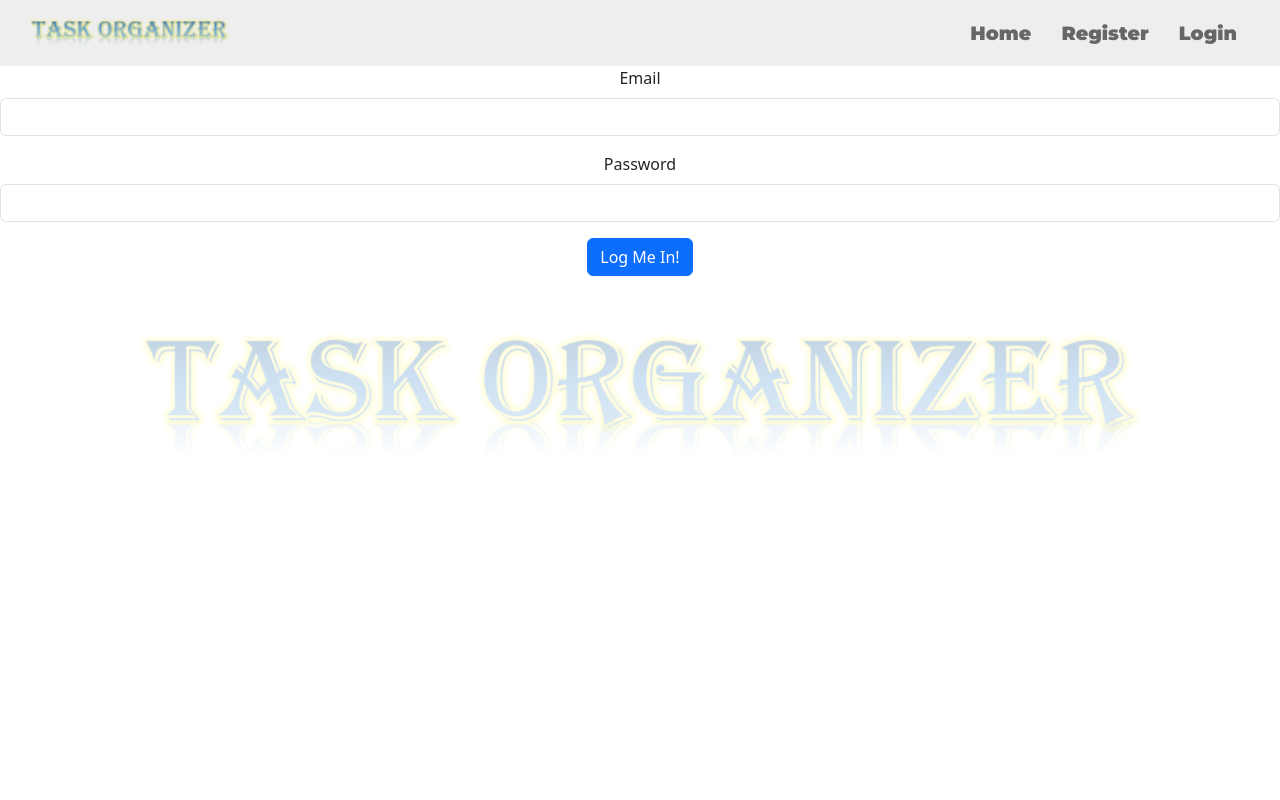
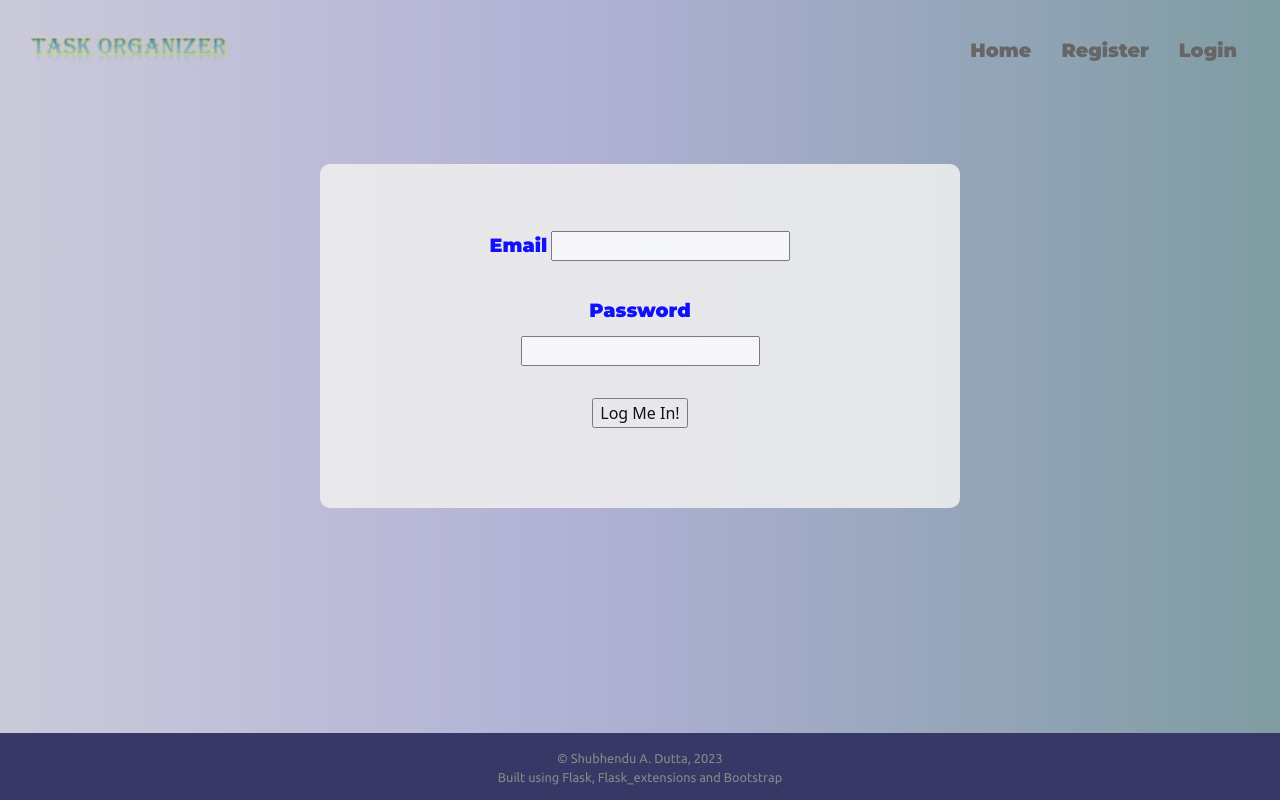
Before and after one commit to shubhenduanupamdutta/Portfolio_08_ToDo_List, a Flask app: page /login in a window 1280 px wide. Run offline with Flask 3, Linux system fonts and the light colour scheme; some libraries are stand-ins or nearby versions; some web fonts are replaced.

Commit message:
Styled new user home page, registration and login page.

```diff
--- a/app.py
+++ b/app.py
@@ -48,7 +48,7 @@ def load_user(user_id):
 def divide_tasks(tasks: list[Todo]) -> tuple[list[Todo], list[Todo], list[Todo], list[Todo]]:
     tasks_to_do = []
     working_on = []
-    completed = []
+    complete = []
     archived = []
     for task in tasks:
         if not task.task_started:
@@ -56,11 +56,11 @@ def divide_tasks(tasks: list[Todo]) -> tuple[list[Todo], list[Todo], list[Todo],
         elif not task.task_finished:
             working_on.append(task)
         elif not task.archived:
-            completed.append(task)
+            complete.append(task)
         else:
             archived.append(task)
 
-    return tasks_to_do, working_on, completed, archived
+    return tasks_to_do, working_on, complete, archived
 
 
 @app.route('/', methods=['GET', 'POST'])
@@ -89,13 +89,13 @@ def home():
         form = NewTask(formdata=None)
 
         # Dividing tasks into tasks_todo, working_on and completed
-        tasks_to_do, working_on, completed, archived = divide_tasks(todo_list)
+        tasks_to_do, working_on, complete, archived = divide_tasks(todo_list)
         session['name'] = current_user.name
         return render_template('index.html',
                                form=form,
                                tasks_to_do=tasks_to_do,
                                working_on=working_on,
-                               completed=completed,
+                               completed=complete,
                                archive=archived,
                                any_todo=any_todo)
     return render_template('index.html')
@@ -160,7 +160,7 @@ def logout():
 @app.context_processor
 def inject_variables():
     cur_year = datetime.now().year
-    return dict(cur_year=cur_year)
+    return dict(year=cur_year)
 
 
 # list modifying functions
@@ -171,12 +171,14 @@ def start(task_id):
     db.session.commit()
     return redirect(url_for('home'))
 
+
 @app.route('/delete/<int:task_id>')
 def delete(task_id):
     task = db.get_or_404(Todo, task_id)
     db.session.delete(task)
     db.session.commit()
     return redirect(url_for('home'))
+
 
 @app.route('/completed/<int:task_id>')
 def completed(task_id):
@@ -192,6 +194,7 @@ def archive(task_id):
     task.archived = True
     db.session.commit()
     return redirect(url_for('home'))
+
 
 @app.route('/stopped/<int:task_id>')
 def stopped(task_id):
@@ -216,5 +219,6 @@ def not_complete(task_id):
     db.session.commit()
     return redirect(url_for('home'))
 
+
 if __name__ == '__main__':
     app.run()
--- a/static/css/style.css
+++ b/static/css/style.css
@@ -1,15 +1,16 @@
-body::before {
-    content: "";
-    position: absolute;
-    inset: 0;
-    background: url("../images/title.png") no-repeat center center fixed;
-    background-size: 80%;
-    opacity: 0.3;
+html {
+    height: 100%;
 }
 
 body {
+    background: rgb(203,202,218);
+    background: linear-gradient(90deg,
+                rgba(203,202,218,1) 0%,
+                rgba(177,177,214,1) 45%,
+                rgba(127,156,162,1) 100%);
     align-items: center;
     text-align: center;
+    height: 100%;
 }
 
 
@@ -23,7 +24,8 @@ h1, h2, h3 {
 /************** Navigation Bar ***************/
 
 nav.navbar {
-    background-color: #EEEEEE !important;
+    background-color: transparent !important;
+    height: 100px;
 }
 
 nav .nav-item {
@@ -40,3 +42,93 @@ nav .nav-link {
 nav .nav-link:hover {
     color: #000000 !important;
 }
+
+nav img:hover {
+    height: 50px;
+}
+
+/************** New User Home Page ***************/
+#new_user_home {
+    margin-top: 5%;
+    padding: 5% 20%;
+    border-radius: 10px;
+    font-family: 'Montserrat', sans-serif;
+    line-height: 1.8;
+
+}
+
+#new_user_home a {
+    width: 200px;
+    padding-left: 10px;
+    font-family: 'Ubuntu', sans-serif;
+    font-size: 1.4rem;
+    font-weight: bold;
+}
+
+/************** Registration Page ***************/
+#register {
+    margin: 5% 25%;
+    padding: 5% 12%;
+    background-color: #EEEEEE;
+    border-radius: 10px;
+    opacity: 0.9;
+}
+
+#register label {
+    font-family: 'Montserrat', sans-serif;
+    font-weight: bold;
+    font-size: 1.2rem;
+    line-height: 1.8;
+    color: blue;
+}
+
+
+/************** Login Page ***************/
+
+#login {
+    margin: 5% 25%;
+    padding: 5% 12%;
+    background-color: #EEEEEE;
+    border-radius: 10px;
+    opacity: 0.9;
+}
+
+#login label {
+    font-family: 'Montserrat', sans-serif;
+    font-weight: bold;
+    font-size: 1.2rem;
+    line-height: 1.8;
+    color: blue;
+}
+
+
+/************** Footer ***************/
+
+#page-container {
+    position: relative;
+    min-height: 100vh;
+}
+
+#content-wrap {
+    padding-bottom: 4.2rem;    /* Footer height */
+}
+
+#footer {
+    position: absolute;
+    bottom: 0;
+    width: 100%;
+    height: 4.2rem;
+    background-color: #383866;
+    font-family: 'Ubuntu', sans-serif;
+    text-align: center;
+    padding: 1rem 0;
+    font-size: 0.8rem;
+    color: #888888;
+}
+
+/*********** Media Queries ***********/
+@media screen and (max-width: 768px) {
+    #new_user_home {
+        padding: 5% 2%;
+    }
+}
--- a/templates/base.html
+++ b/templates/base.html
@@ -17,14 +17,17 @@
           rel="stylesheet">
 </head>
 <body>
-
+<div id="page-container">
+    <div id="content-wrap">
         <!-- Navigation -->
         <nav class="navbar navbar-expand-lg navbar-light bg-light">
             <div class="container-fluid">
                 <a class="navbar-brand ms-md-3 ms-0" href="{{ url_for('home') }}">
-            <img src="{{ url_for('static', filename='images/title_icon.png') }}" height="40" alt="task-manager-logo">
+                    <img src="{{ url_for('static', filename='images/title_icon.png') }}" height="40"
+                         alt="task-manager-logo">
                 </a>
-        <button class="navbar-toggler" type="button" data-bs-target="#navbar" data-bs-toggler="collapse" aria-controls="navbar" aria-expanded="false" aria-label="Toggle navigation">
+                <button class="navbar-toggler" type="button" data-bs-target="#navbar" data-bs-toggler="collapse"
+                        aria-controls="navbar" aria-expanded="false" aria-label="Toggle navigation">
                     <span class="navbar-toggler-icon"></span>
                 </button>
                 <div class="collapse navbar-collapse" id="navbarSupportedContent">
@@ -59,6 +62,13 @@
             </section>
         {% endif %}
         {% block content %}{% endblock %}
+    </div>
+
+    <footer id="footer">
+        &copy; Shubhendu A. Dutta, {{ year }} <br>
+        Built using Flask, Flask_extensions and Bootstrap
+    </footer>
+</div>
 
 {% block scripts %}
     <!-- Bootstrap core JavaScript -->
--- a/templates/login.html
+++ b/templates/login.html
@@ -1,6 +1,15 @@
 {% extends 'base.html' %}
 
 {% block content %}
-    {% from 'bootstrap/form.html' import render_form %}
-        {{ render_form(form, action=url_for('login'), novalidate=True, method='post') }}
+    <section id="login">
+        <div class="container">
+            {% from 'bootstrap/form.html' import render_field %}
+            <form method="post" action="{{ url_for('login') }}" novalidate="True">
+                {{ form.csrf_token() }}
+                {{ render_field(form.email, class="mb-3") }}
+                {{ render_field(form.password, class="mb-3") }}
+                {{ render_field(form.submit, class="mb-3") }}
+        </div>
+    </section>
+
 {% endblock %}
```
Also changed, not shown: templates/index.html (+5 -3 lines), templates/register.html (+14 -2 lines). Lines whose indentation alone changed are shown as unchanged.
